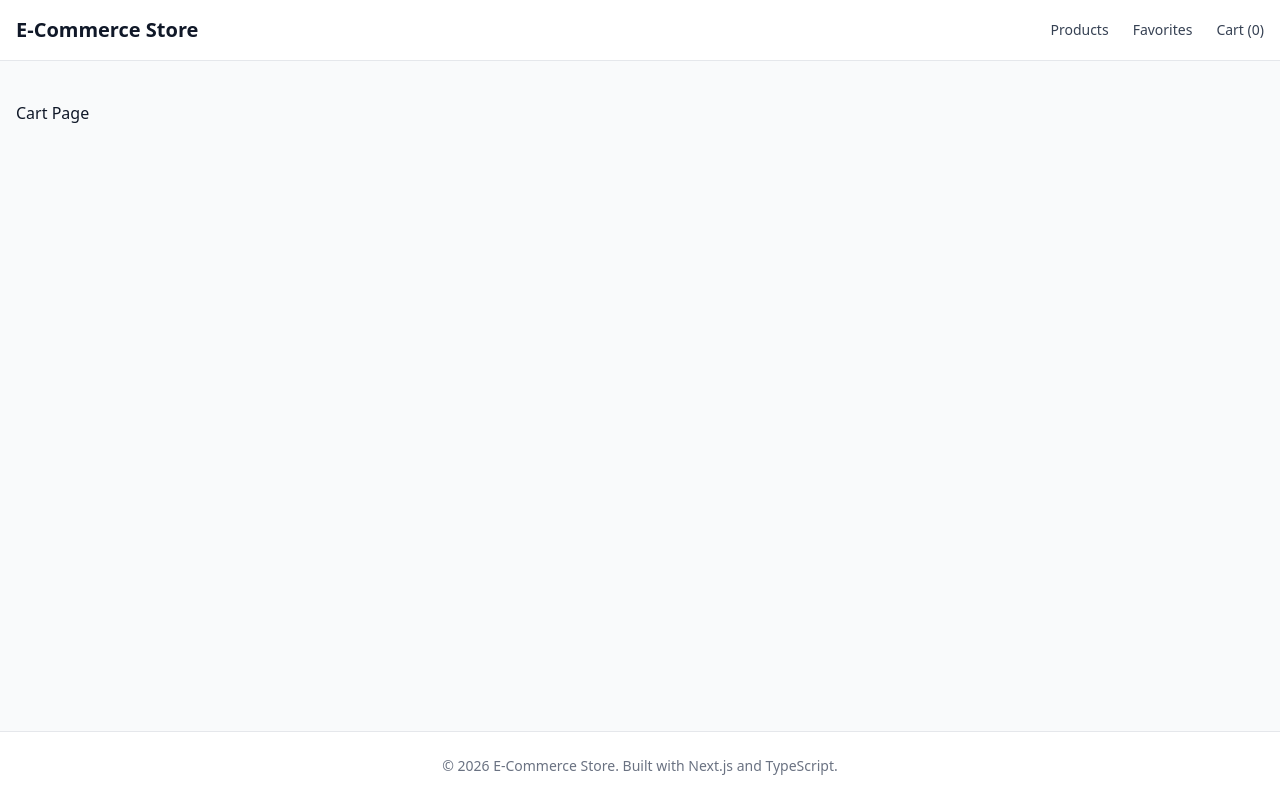
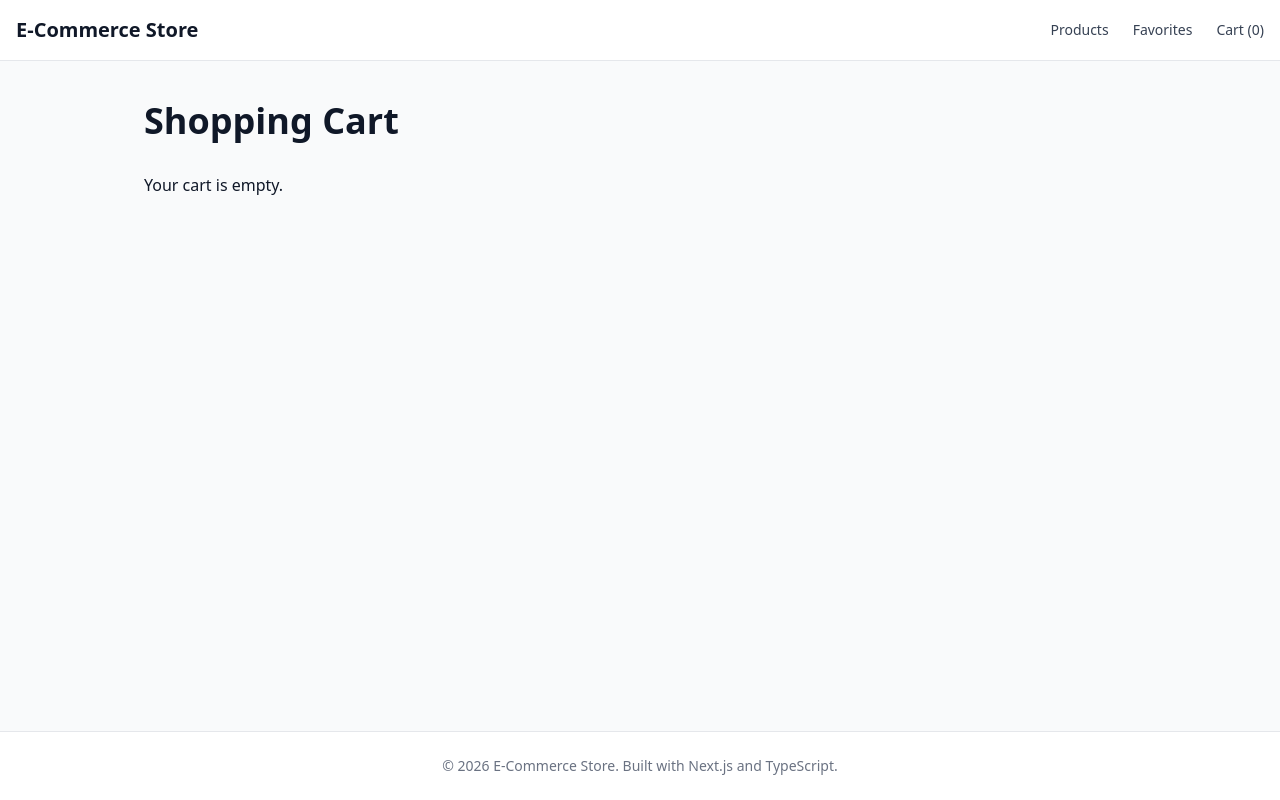
Before and after one commit to mshchebetiuk/e-commerce, a Next.js app: page /cart in a window 1280 px wide. Built offline with nearby package versions, Linux system fonts and the light colour scheme.

Commit message:
feat: add shopping cart page

```diff
--- a/src/app/cart/page.tsx
+++ b/src/app/cart/page.tsx
@@ -1,3 +1,37 @@
+'use client';
+
+import { CartItem } from '@/components/cart/CartItem';
+import { useCart } from '@/context/CartContext';
+
 export default function CartPage() {
-    return <div className="mx-auto max-w-7xl px-4 py-10">Cart Page</div>;
+    const { cart } = useCart();
+
+    const total = cart.reduce(
+        (sum, item) => sum + item.price * item.quantity, 0
+    );
+
+    return (
+        <main className="mx-auto max-w-5xl px-4 py-10">
+            <h1 className="mb-8 text-4xl font-bold">
+                Shopping Cart
+            </h1>
+
+            {cart.length === 0 ? (
+                <p>Your cart is empty.</p>
+            ) : (
+                <>
+                    {cart.map((item) => (
+                        <CartItem
+                            key={item.id}
+                            item={item}
+                        />
+                    ))}
+
+                    <div className="mb-8 text-3xl font-bold">
+                        Total: ${total.toFixed(2)}
+                    </div>
+                </>
+            )}
+        </main>
+    );
 }
--- a/src/components/cart/CartItem.tsx
+++ b/src/components/cart/CartItem.tsx
@@ -0,0 +1,43 @@
+'use client';
+
+import { CartItem as CartItemType } from '@/types/cart';
+import { useCart } from '@/context/CartContext';
+
+interface Props {
+    item: CartItemType;
+}
+
+export function CartItem({ item }: Props) {
+    const {
+        removeFromCart,
+        increaseQuantity,
+        decreaseQuantity,
+    } = useCart();
+
+    return (
+        <article className="mb-4 rounded-lg border p-4">
+            <h2 className="text-lg font-semibold">{item.title}</h2>
+
+            <p>${item.price}</p>
+
+            <div className="mt-3 flex items-center gap-3">
+                <button onClick={() => decreaseQuantity(item.id)}>
+                    -
+                </button>
+
+                <span>{item.quantity}</span>
+
+                <button onClick={() => increaseQuantity(item.id)}>
+                    +
+                </button>
+
+                <button
+                    onClick={() => removeFromCart(item.id)}
+                    className='ml-auto text-red-600'
+                >
+                    Remove
+                </button>
+            </div>
+        </article>
+    );
+}
--- a/src/context/CartContext.tsx
+++ b/src/context/CartContext.tsx
@@ -7,12 +7,16 @@ import {
     useState,
     ReactNode
 } from 'react';
+
 import { Product } from '@/types/product';
 import { CartItem } from '@/types/cart';
 
 interface CartContextType {
     cart: CartItem[];
     addToCart: (product: Product) => void;
+    removeFromCart: (id: number) => void;
+    increaseQuantity: (id: number) => void;
+    decreaseQuantity: (id: number) => void;
 }
 
 const CartContext = createContext<CartContextType | null>(null);
@@ -49,8 +53,40 @@ export function CartProvider({
         });
     }
 
+    function removeFromCart(id: number) {
+        setCart((prev) => prev.filter((item) => item.id !== id));
+    }
+
+    function increaseQuantity(id: number) {
+        setCart((prev) =>
+            prev.map((item) =>
+                item.id === id
+                    ? { ...item, quantity: item.quantity + 1 }
+                    : item
+            )
+        );
+    }
+
+    function decreaseQuantity(id: number) {
+        setCart((prev) =>
+            prev
+                .map((item) =>
+                    item.id === id
+                        ? { ...item, quantity: item.quantity - 1 }
+                        : item
+                )
+                .filter((item) => item.quantity > 0)
+        );
+    }
+
     const value = useMemo(
-        () => ({ cart, addToCart }),
+        () => ({
+            cart,
+            addToCart,
+            removeFromCart,
+            increaseQuantity,
+            decreaseQuantity,
+        }),
         [cart]
     );
 
```
